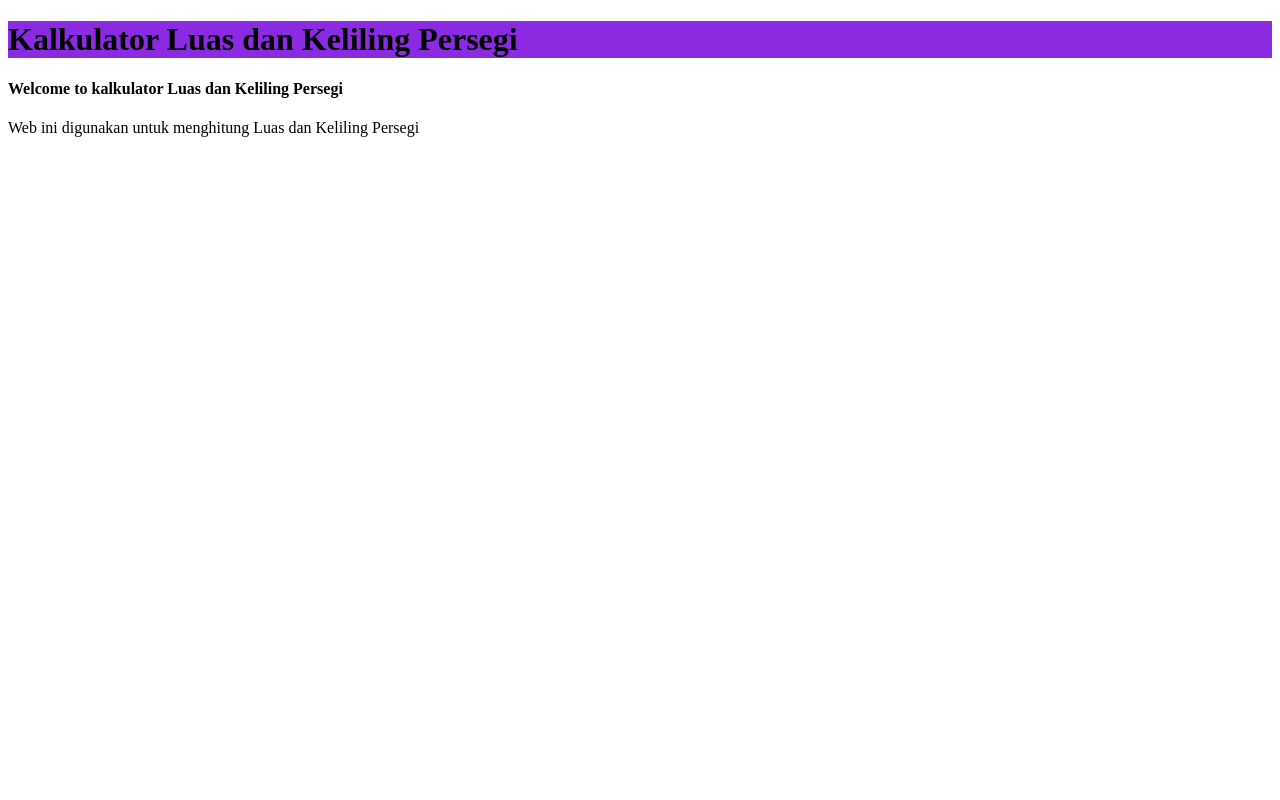
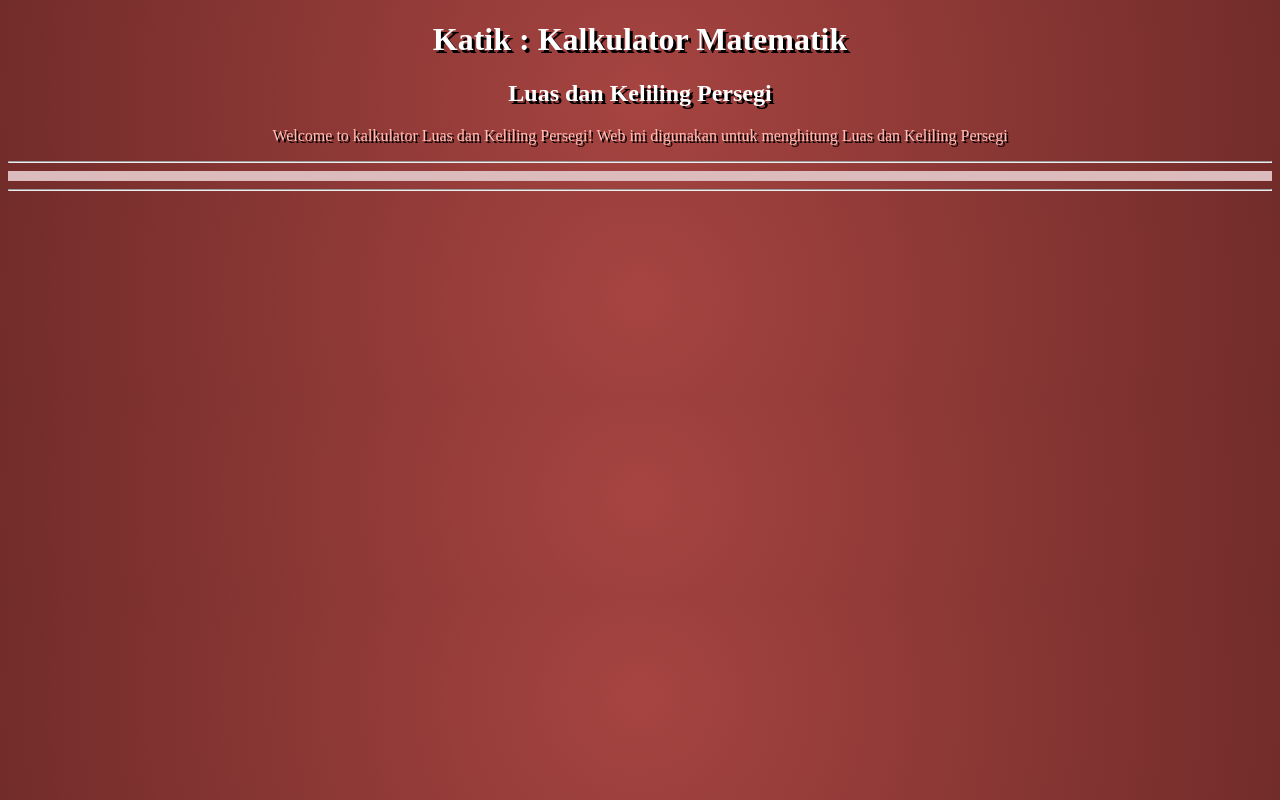
Before and after one commit to revou-fundamental-course/8-jan-24-Jessy-Valentine, a plain HTML site: page index.html in a window 1280 px wide. Drawn offline with Linux system fonts and the light colour scheme.

Commit message:
push push

```diff
--- a/css/style.css
+++ b/css/style.css
@@ -1,3 +1,27 @@
-.red {
-    background-color: blueviolet;
+body {
+    background: radial-gradient(circle,#A64441,#722C2A);
 }
+
+header{
+    text-align : center;
+}
+
+.judul {
+    color : white;
+    text-shadow : 3px 3px black;
+}
+
+.sub {
+    color : #FFBFB7;
+    text-shadow : 2px 2px black;
+}
+
+
+div {
+    background-color: #DBBBBB;
+    padding: 5px 5px
+}
+
+hr{
+    color: #DBBBBB;
+}
--- a/index.html
+++ b/index.html
@@ -8,9 +8,12 @@
 </head>
 <body>
     <header>
-        <h1 class="red">Kalkulator Luas dan Keliling Persegi</h1>
-        <h4>Welcome to kalkulator Luas dan Keliling Persegi</h4>
-        <p>Web ini digunakan untuk menghitung Luas dan Keliling Persegi</p>
+        <h1 class = "judul">Katik : Kalkulator Matematik</h1>
+        <h2 class = "judul">Luas dan Keliling Persegi</h2>
+        <p class = "sub">Welcome to kalkulator Luas dan Keliling Persegi! Web ini digunakan untuk menghitung Luas dan Keliling Persegi</p>
     </header>
+    <hr>
+    <div></div>
+    <hr>
 </body>
 </html>
```
